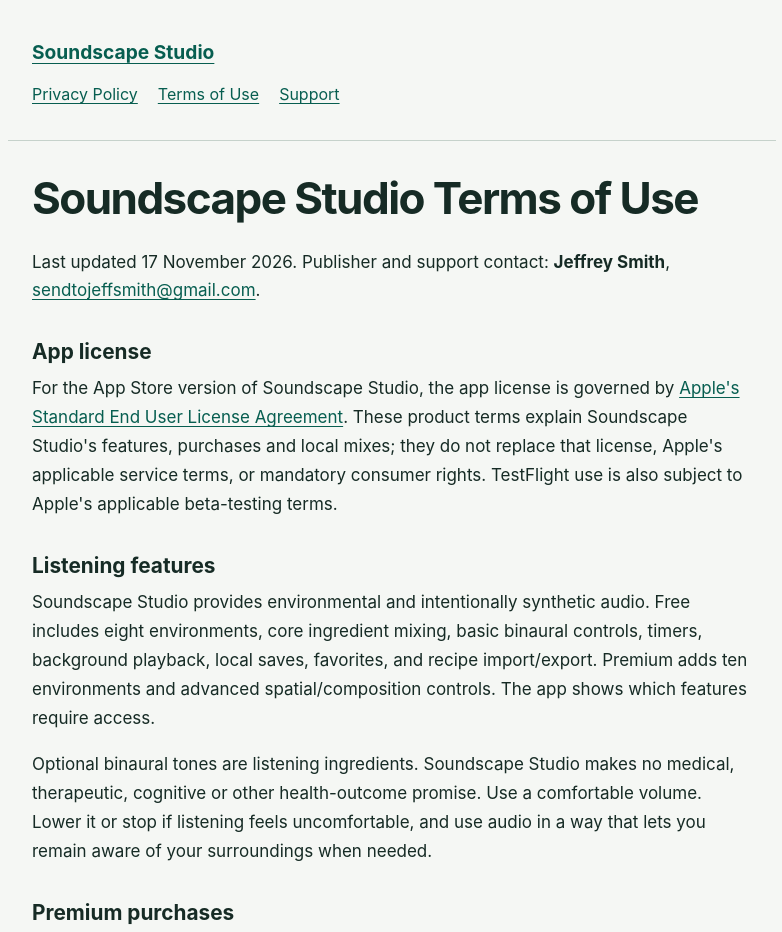
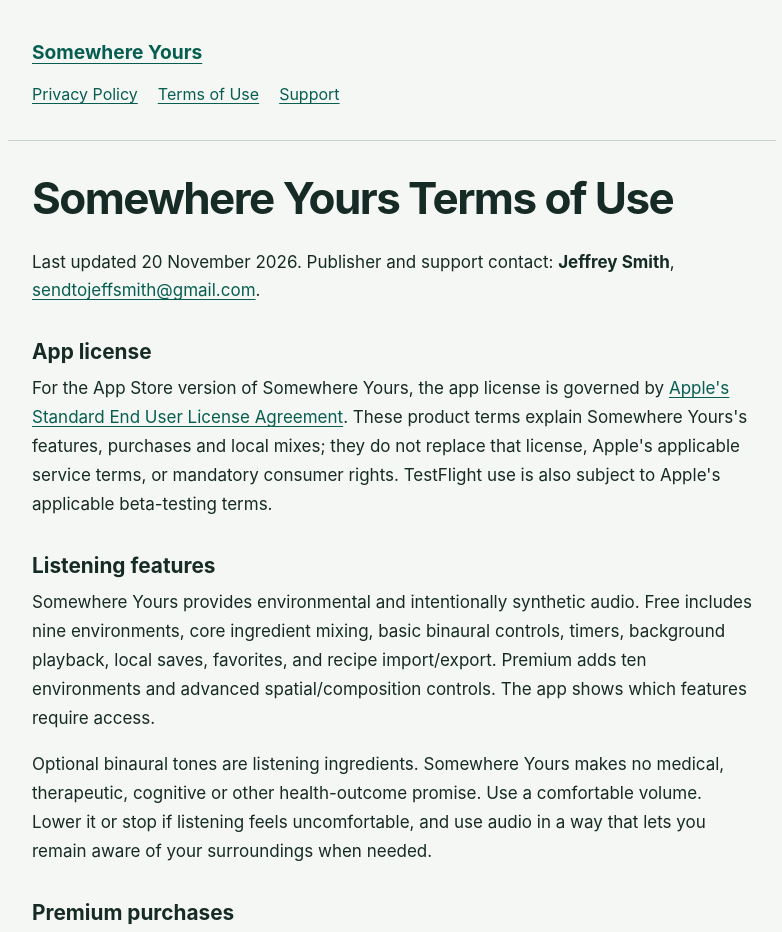
Before and after one commit to computeaholic/small-matter, a plain HTML site: page docs/soundscape-studio/terms/index.html in a window 1280 px wide. Shown: the top 932 px of the page, without its empty margins (248-1030 px from the left). Drawn offline with Linux system fonts and the light colour scheme.

Commit message:
Publish corrected Somewhere Yours Terms of Use

```diff
--- a/docs/soundscape-studio/terms/index.html
+++ b/docs/soundscape-studio/terms/index.html
@@ -5,24 +5,24 @@
   <meta name="viewport" content="width=device-width, initial-scale=1">
   <meta name="referrer" content="no-referrer">
   <link rel="icon" href="data:,">
-  <meta name="description" content="Soundscape Studio Terms of Use. Publisher: Jeffrey Smith.">
-  <title>Terms of Use — Soundscape Studio</title>
+  <meta name="description" content="Somewhere Yours Terms of Use. Publisher: Jeffrey Smith.">
+  <title>Terms of Use — Somewhere Yours</title>
   <link rel="stylesheet" href="../styles.css?v=7fcf24905c89">
 </head>
 <body>
   <a class="skip" href="#content">Skip to content</a>
-  <header><a class="brand" href="../">Soundscape Studio</a><nav aria-label="Information"><a href="../privacy/">Privacy Policy</a> <a href="../terms/">Terms of Use</a> <a href="../support/">Support</a></nav></header>
-  <main id="content"><h1>Soundscape Studio Terms of Use</h1>
-<p>Last updated 17 November 2026. Publisher and support contact: <strong>Jeffrey Smith</strong>, <a href="mailto:sendtojeffsmith@gmail.com?subject=Soundscape%20Studio%20support">sendtojeffsmith@gmail.com</a>.</p>
+  <header><a class="brand" href="../">Somewhere Yours</a><nav aria-label="Information"><a href="../privacy/">Privacy Policy</a> <a href="../terms/">Terms of Use</a> <a href="../support/">Support</a></nav></header>
+  <main id="content"><h1>Somewhere Yours Terms of Use</h1>
+<p>Last updated 20 November 2026. Publisher and support contact: <strong>Jeffrey Smith</strong>, <a href="mailto:sendtojeffsmith@gmail.com?subject=Somewhere%20Yours%20support">sendtojeffsmith@gmail.com</a>.</p>
 <h2>App license</h2>
-<p>For the App Store version of Soundscape Studio, the app license is governed by <a href="https://www.apple.com/legal/internet-services/itunes/dev/stdeula/">Apple&#x27;s Standard End User License Agreement</a>. These product terms explain Soundscape Studio&#x27;s features, purchases and local mixes; they do not replace that license, Apple&#x27;s applicable service terms, or mandatory consumer rights. TestFlight use is also subject to Apple&#x27;s applicable beta-testing terms.</p>
+<p>For the App Store version of Somewhere Yours, the app license is governed by <a href="https://www.apple.com/legal/internet-services/itunes/dev/stdeula/">Apple&#x27;s Standard End User License Agreement</a>. These product terms explain Somewhere Yours&#x27;s features, purchases and local mixes; they do not replace that license, Apple&#x27;s applicable service terms, or mandatory consumer rights. TestFlight use is also subject to Apple&#x27;s applicable beta-testing terms.</p>
 <h2>Listening features</h2>
-<p>Soundscape Studio provides environmental and intentionally synthetic audio. Free includes eight environments, core ingredient mixing, basic binaural controls, timers, background playback, local saves, favorites, and recipe import/export. Premium adds ten environments and advanced spatial/composition controls. The app shows which features require access.</p>
-<p>Optional binaural tones are listening ingredients. Soundscape Studio makes no medical, therapeutic, cognitive or other health-outcome promise. Use a comfortable volume. Lower it or stop if listening feels uncomfortable, and use audio in a way that lets you remain aware of your surroundings when needed.</p>
+<p>Somewhere Yours provides environmental and intentionally synthetic audio. Free includes nine environments, core ingredient mixing, basic binaural controls, timers, background playback, local saves, favorites, and recipe import/export. Premium adds ten environments and advanced spatial/composition controls. The app shows which features require access.</p>
+<p>Optional binaural tones are listening ingredients. Somewhere Yours makes no medical, therapeutic, cognitive or other health-outcome promise. Use a comfortable volume. Lower it or stop if listening feels uncomfortable, and use audio in a way that lets you remain aware of your surroundings when needed.</p>
 <h2>Premium purchases</h2>
 <p>Apple processes purchases. Available products, the full price, billing period and currency are shown using current StoreKit information before purchase; no price stated elsewhere overrides that information. Monthly and annual subscriptions provide Premium while the subscription entitlement is valid. Subscriptions renew automatically unless cancelled through Apple in accordance with the purchase terms.</p>
 <p>Manage or cancel subscriptions in the app&#x27;s Manage Subscriptions action or Apple Settings → your name → Subscriptions. Deleting the app does not cancel a subscription. Refunds and purchase disputes are handled through Apple&#x27;s purchase-support process and applicable consumer rights.</p>
-<p>Premium Lifetime is a one-time purchase that permanently unlocks Premium in Soundscape Studio. It includes every Premium feature, soundscape, ingredient, enhancement and expansion we release in this app, with the same Premium access as active subscribers and no additional Premium charges.</p>
+<p>Premium Lifetime is a one-time purchase that permanently unlocks Premium in Somewhere Yours. It includes every Premium feature, soundscape, ingredient, enhancement and expansion we release in this app, with the same Premium access as active subscribers and no additional Premium charges.</p>
 <p>Buy it for what the app does today. Future improvements are guided by listener feedback and product demand; no particular future feature or release schedule is promised. Lifetime does not guarantee indefinite development, compatibility with every future OS, or access to a different product. It remains subject to Apple&#x27;s purchase verification, legitimate refunds and revocations, and app availability. Buying Lifetime does <strong>not</strong> automatically cancel an existing Apple subscription; manage or cancel any unwanted subscription separately through Apple.</p>
 <p>Restore Purchases asks Apple to restore eligible purchase access for the Apple Account in use. It does not restore mix files. Internet access can be needed to purchase, restore or refresh verification. The app accepts valid current ownership verified by StoreKit, which may be available without a new internet connection. Product-listing availability and the app&#x27;s fallback-cache timeout do not expire otherwise valid current StoreKit Lifetime ownership. Separately, when current verification is unavailable, the app&#x27;s saved verification record can provide fallback access for up to 30 days from its original verification, subject to subscription expiry, known revocations and clock safeguards. Repeated failures do not restart that period. Uninterrupted offline Premium access is not guaranteed. No external payment, account password or payment-card information is requested by the developer.</p>
 <h2>Your mixes</h2>
@@ -34,7 +34,7 @@
 <p>The invitation-only beta is unfinished software for the devices agreed with the developer. Builds and test access can expire or be withdrawn, and the beta is not a promise of a public release or release date. TestFlight purchase tests use Apple&#x27;s sandbox and do not buy future public-product access. Follow the developer&#x27;s verified sandbox instructions; cancel and report any apparent real-money request.</p>
 <p>Feedback is optional. If you share it, it may be used to diagnose issues and improve the app under the <a href="../privacy/">Privacy Policy</a>. Do not send confidential material you do not want reviewed, or share an invitation beyond the agreed testing scope. You may stop participating through TestFlight. Export mixes you want to keep before losing build access or removing the app.</p>
 <h2>Questions</h2>
-<p>Contact <a href="mailto:sendtojeffsmith@gmail.com?subject=Soundscape%20Studio%20support">sendtojeffsmith@gmail.com</a> for product, purchase-access or mix-recovery questions. Never email a password or passcode. Apple handles billing and refund decisions; the developer can help investigate the app&#x27;s behavior without promising a particular refund, fix date or future feature.</p></main>
-  <footer><p>Soundscape Studio · Jeffrey Smith</p><p><a href="mailto:sendtojeffsmith@gmail.com">sendtojeffsmith@gmail.com</a></p></footer>
+<p>Contact <a href="mailto:sendtojeffsmith@gmail.com?subject=Somewhere%20Yours%20support">sendtojeffsmith@gmail.com</a> for product, purchase-access or mix-recovery questions. Never email a password or passcode. Apple handles billing and refund decisions; the developer can help investigate the app&#x27;s behavior without promising a particular refund, fix date or future feature.</p></main>
+  <footer><p>Somewhere Yours · Jeffrey Smith</p><p><a href="mailto:sendtojeffsmith@gmail.com">sendtojeffsmith@gmail.com</a></p></footer>
 </body>
 </html>
```
